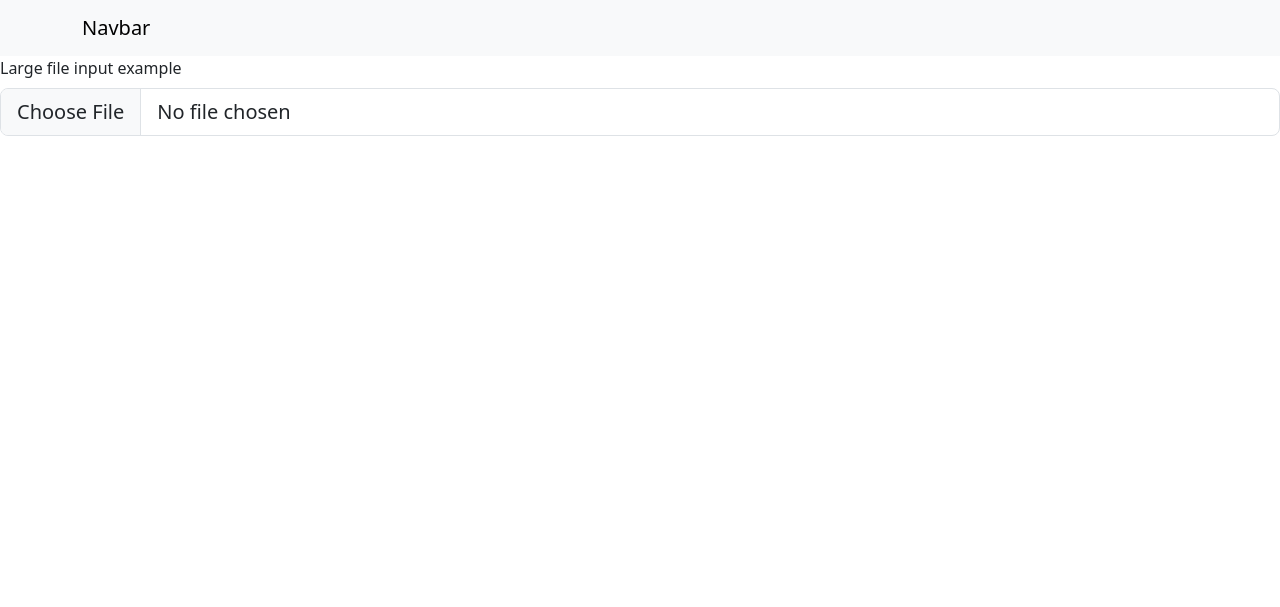
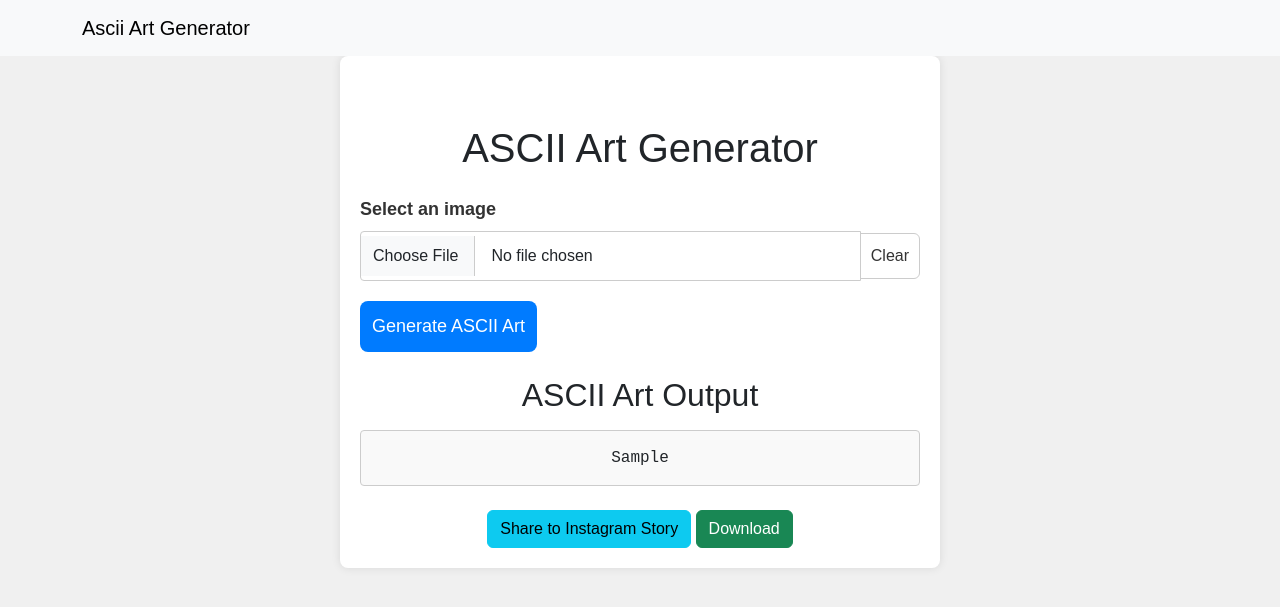
Before and after one commit to dpshah23/Ascii-Art-Generator, a Django app: template templates/home.html in a window 1280 px wide. Shown: the top 607 px of the page. Run offline with Django 4.2, Linux system fonts and the light colour scheme; the template is opened without the code that fills it: most values are stand-ins (such as "Sample title", 1, 10 or a date in 2020).

Commit message:
Updated Css file

```diff
--- /dev/null
+++ b/static/css/home.css
@@ -0,0 +1,104 @@
+/* General styles */
+body {
+    background-color: #f0f0f0;
+    font-family: 'Arial', sans-serif;
+}
+
+.container {
+    max-width: 600px;
+    margin: auto;
+    padding: 20px;
+    border-radius: 8px;
+    background-color: #ffffff;
+    box-shadow: 0 0 10px rgba(0, 0, 0, 0.1);
+}
+
+.input-container {
+    margin-bottom: 20px;
+}
+
+.form-label {
+    font-size: 18px;
+    font-weight: bold;
+    color: #333333;
+}
+
+.form-control {
+    width: calc(100% - 88px); /* Adjust width to accommodate button */
+    padding: 12px;
+    font-size: 16px;
+    border: 1px solid #cccccc;
+    border-radius: 4px;
+}
+
+.input-group {
+    display: flex;
+    align-items: center;
+}
+
+.btn-outline-secondary {
+    border-color: #cccccc;
+    color: #333333;
+    padding: 10px;
+    font-size: 16px;
+    margin-left: 8px; /* Adjust spacing */
+    cursor: pointer;
+}
+
+.btn-outline-secondary:hover {
+    background-color: #f0f0f0;
+}
+
+.btn-primary {
+    background-color: #007bff;
+    color: #ffffff;
+    border: none;
+    padding: 12px;
+    font-size: 18px;
+    cursor: pointer;
+}
+
+.btn-primary:hover {
+    background-color: #0056b3;
+}
+
+.output-container {
+    margin-top: 20px;
+}
+
+#ascii-output {
+    font-family: 'Courier New', Courier, monospace;
+    font-size: 16px;
+    white-space: pre-wrap;
+    background-color: #f9f9f9;
+    padding: 15px;
+    border: 1px solid #cccccc;
+    border-radius: 4px;
+}
+
+/* Media Queries */
+@media (max-width: 768px) {
+    .container {
+        padding: 10px;
+    }
+
+    .form-control {
+        padding: 10px;
+        width: calc(100% - 70px); /* Adjust width for smaller screens */
+    }
+
+    #ascii-output {
+        font-size: 14px;
+        padding: 10px;
+    }
+}
+
+@media (max-width: 576px) {
+    .form-control {
+        width: calc(100% - 58px); /* Further adjust width for very small screens */
+    }
+
+    .btn-outline-secondary {
+        margin-left: 4px; /* Adjust spacing for smaller screens */
+    }
+}
--- a/templates/base.html
+++ b/templates/base.html
@@ -11,7 +11,7 @@
 
     <nav class="navbar navbar-expand-lg bg-body-tertiary">
         <div class="container-md">
-          <a class="navbar-brand" href="#">Navbar</a>
+          <a class="navbar-brand" href="#">Ascii Art Generator</a>
         </div>
       </nav>
       {% block body %}{% endblock body %}
--- a/templates/home.html
+++ b/templates/home.html
@@ -1,11 +1,78 @@
 {% extends "base.html" %}
-{% block title %}Home {% endblock title %}
+{% block title %}ASCII Art Generator{% endblock title %}
 
 {% block body %}
+<link rel="stylesheet" href="../static/css/home.css">
+<div class="container">
+    <h1 class="text-center mt-5 mb-4">ASCII Art Generator</h1>
 
-<div>
-    <label for="formFileLg" class="form-label">Large file input example</label>
-    <input class="form-control form-control-lg" id="formFileLg" type="file">
-  </div>
+    <form method="POST" enctype="multipart/form-data" class="mb-4">
+        {% csrf_token %}
+        <div class="input-container">
+            <label for="image-input" class="form-label">Select an image</label>
+            <div class="input-group">
+                <input class="form-control form-control-lg" id="image-input" name="image" type="file" accept="image/*">
+                <button type="button" class="btn btn-outline-secondary" onclick="clearFileInput()">Clear</button>
+            </div>
+        </div>
+        <button type="submit" class="btn btn-primary btn-lg btn-block">Generate ASCII Art</button>
+    </form>
 
-  {% endblock body %}
+    <div class="output-container">
+        <h2 class="text-center mb-3">ASCII Art Output</h2>
+        <pre id="ascii-output" class="text-center">{{ ascii_art }}</pre>
+
+        <div class="text-center mt-4">
+            <button class="btn btn-info" onclick="shareToInstagram()">Share to Instagram Story</button>
+            <a id="download-link" class="btn btn-success ml-2" download="ascii_art.png">Download</a>
+        </div>
+    </div>
+</div>
+
+<script>
+function clearFileInput() {
+    var fileInput = document.getElementById('image-input');
+    fileInput.value = ''; // Reset the value
+}
+
+function shareToInstagram() {
+    var asciiOutput = document.getElementById('ascii-output').textContent.trim();
+    var shareUrl = 'https://www.instagram.com/stories/upload/';
+    var message = encodeURIComponent("Check out this ASCII art:\n\n" + asciiOutput);
+
+    // Construct the Instagram story URL with pre-filled message
+    var instagramStoryUrl = shareUrl + '?text=' + message;
+
+    // Open Instagram in a new tab/window
+    window.open(instagramStoryUrl, '_blank');
+}
+
+document.getElementById('download-link').addEventListener('click', function() {
+    var asciiOutput = document.getElementById('ascii-output').textContent.trim();
+    var canvas = document.createElement('canvas');
+    var ctx = canvas.getContext('2d');
+
+    // Adjust canvas dimensions based on your requirements
+    canvas.width = 400;
+    canvas.height = 300;
+
+    // Example styling for canvas image
+    ctx.font = '20px Courier New';
+    ctx.fillStyle = '#ffffff';
+    ctx.fillRect(0, 0, canvas.width, canvas.height);
+    ctx.fillStyle = '#000000';
+    ctx.fillText(asciiOutput, 10, 30);
+
+    // Convert canvas to image and download
+    canvas.toBlob(function(blob) {
+        var url = URL.createObjectURL(blob);
+        var link = document.getElementById('download-link');
+        link.href = url;
+    });
+
+    // Update download link filename dynamically based on your needs
+    link.download = 'ascii_art.png';
+});
+</script>
+
+{% endblock body %}
```
